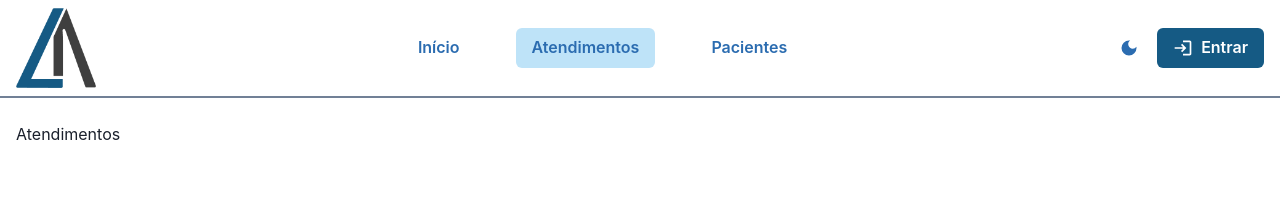
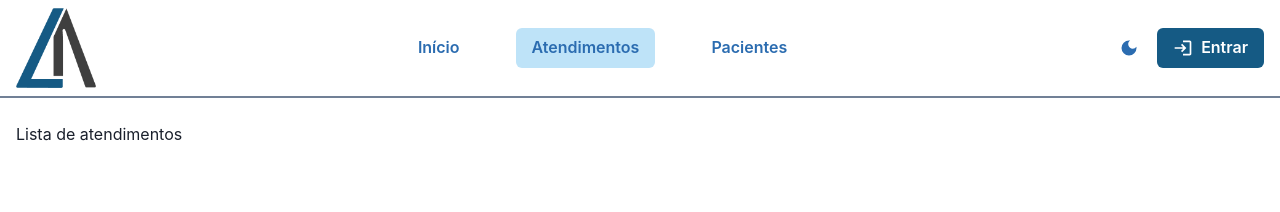
Before and after one commit to leonunesbs/healthcare-frontend, a Next.js app: page /attendances in a window 1280 px wide. Shown: the top 212 px of the page. Built offline with nearby package versions, Linux system fonts and the light colour scheme.

Commit message:
feat: test PR

```diff
--- a/src/pages/attendances.tsx
+++ b/src/pages/attendances.tsx
@@ -3,7 +3,7 @@ import { Layout } from '@/components/templates';
 function Attendances() {
   return (
     <Layout title="Atendimentos">
-      <h1>Atendimentos</h1>
+      <h1>Lista de atendimentos</h1>
     </Layout>
   );
 }
```
